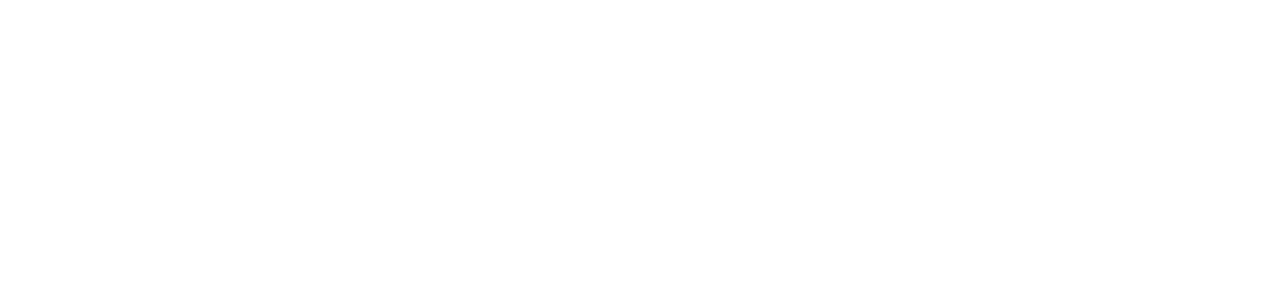
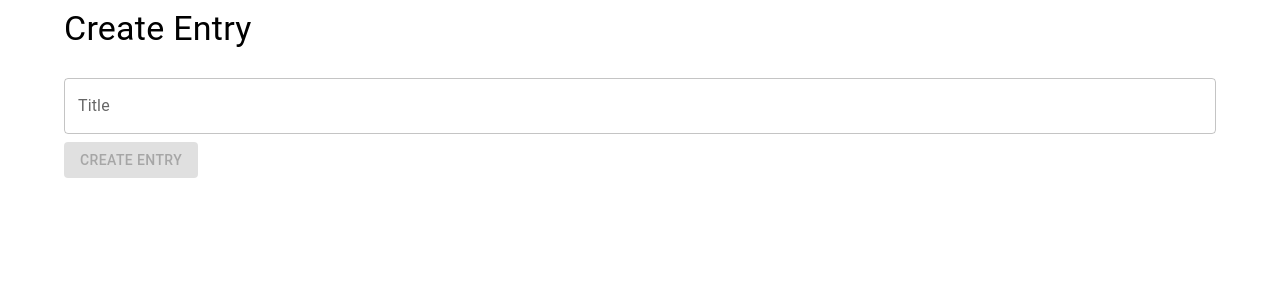
Before and after one commit to jmcaluyafuentes/ministry-desk, a React (Vite) app in the folder frontend/: page /create in a window 1280 px wide. Before the commit this address had no page. Shown: the top 300 px of the page. Built offline with nearby package versions, Linux system fonts and the light colour scheme.

Commit message:
feat(EntryForm): create page with basic title input

```diff
--- a/frontend/package.json
+++ b/frontend/package.json
@@ -12,6 +12,7 @@
   "dependencies": {
     "@emotion/react": "^11.14.0",
     "@emotion/styled": "^11.14.0",
+    "@mui/icons-material": "^7.1.1",
     "@mui/material": "^7.1.1",
     "axios": "^1.10.0",
     "react": "^19.1.0",
--- a/frontend/src/App.tsx
+++ b/frontend/src/App.tsx
@@ -1,6 +1,7 @@
 import { BrowserRouter, Routes, Route } from 'react-router-dom';
 import EntryList from './pages/EntryList.tsx';
 import EntryView from './pages/EntryView';
+import EntryForm from './pages/EntryForm';
 
 function App() {
   return (
@@ -8,6 +9,8 @@
       <Routes>
         <Route path="/" element={<EntryList />} />
         <Route path="/entry/:id" element={<EntryView />} />
+        <Route path="/create" element={<EntryForm />} />
+        <Route path="/edit/:id" element={<EntryForm />} />
       </Routes>
     </BrowserRouter>
   );
--- /dev/null
+++ b/frontend/src/pages/EntryForm.tsx
@@ -0,0 +1,24 @@
+import { useState } from 'react';
+import { Container, Typography, TextField, Button } from '@mui/material';
+
+export default function EntryForm() {
+  const [title, setTitle] = useState('');
+
+  return (
+    <Container>
+      <Typography variant="h4" gutterBottom>Create Entry</Typography>
+
+      <TextField
+        fullWidth
+        label="Title"
+        margin="normal"
+        value={title}
+        onChange={(e) => setTitle(e.target.value)}
+      />
+
+      <Button variant="contained" disabled={!title}>
+        Create Entry
+      </Button>
+    </Container>
+  );
+}
--- a/frontend/src/pages/EntryView.tsx
+++ b/frontend/src/pages/EntryView.tsx
@@ -21,13 +21,13 @@
   if (!entry) return <p>Loading...</p>;
 
   return (
-    <Container>
-      <Typography variant="h4">{entry.title}</Typography>
+    <Container sx={{ width: '70%'}}>
+      <Typography variant="h4" sx={{ mt: 4, mb: 2}}>{entry.title}</Typography>
       {entry.contentBlocks.map((block, i) => (
         block.type === 'paragraph' ? (
           <Typography key={i} paragraph>{block.value}</Typography>
         ) : (
-          <img key={i} src={block.value} alt="Instruction visual" style={{ maxWidth: '100%' }} />
+          <img key={i} src={block.value} alt="Instruction visual" style={{ width: '600px', objectFit: 'cover', maxWidth: '100%' }} />
         )
       ))}
       <Button variant="contained" color="primary" component={Link} to={`/edit/${entry._id}`}>Edit</Button>
```
Also changed, not shown: frontend/src/pages/Home.tsx (deleted, +0 -7 lines), 1 other file (tests, documents, lock files or other folders).
